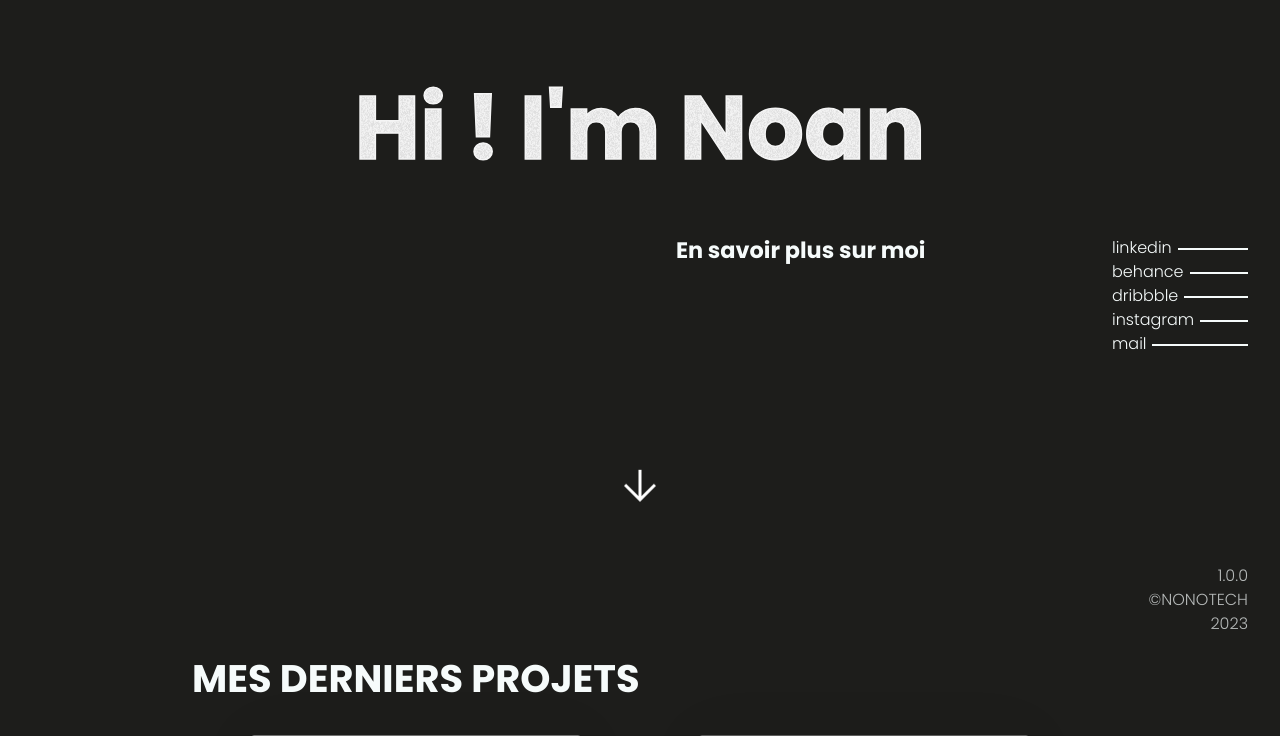
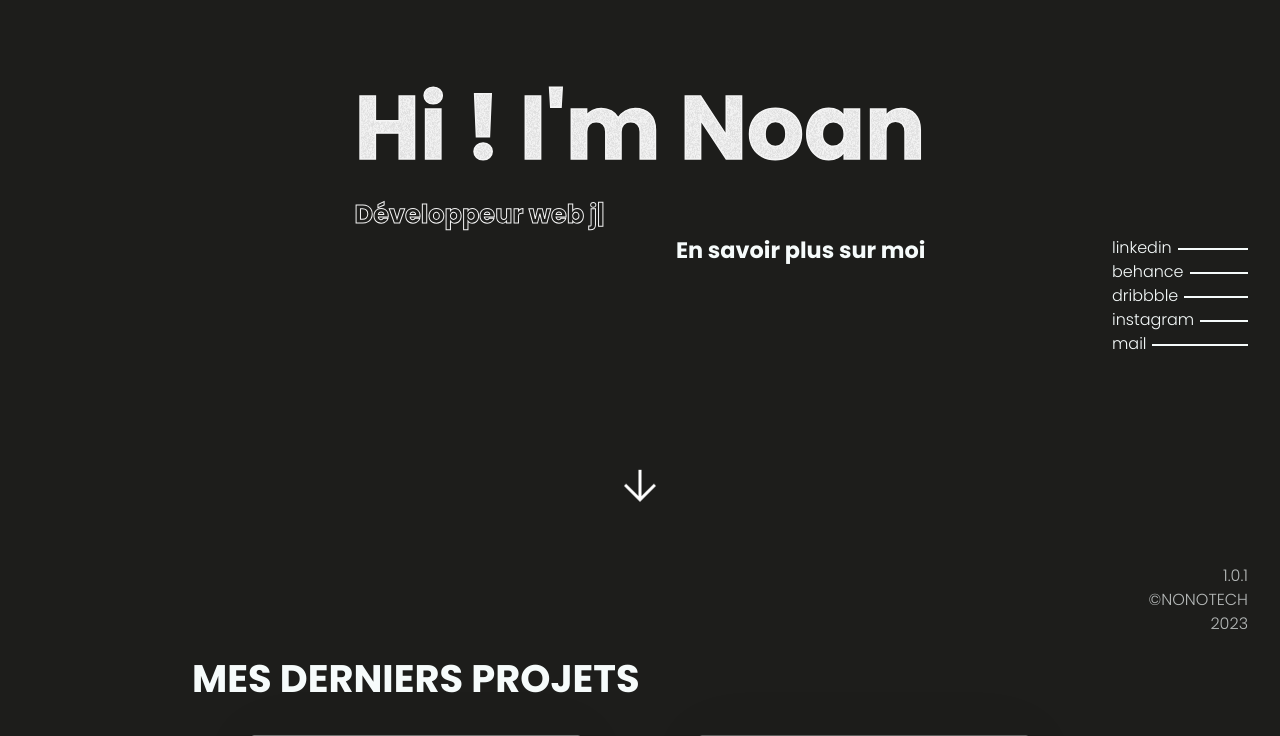
Before and after one commit to nonotech23/nonotech.github.io, a PHP site: page /index.php in a window 1280 px wide. Shown: the part 212-948 px from the top of the page. Run offline with PHP 8.4, Linux system fonts and the light colour scheme; grey boxes are pictures that could not be loaded.

Commit message:
Version actuelle UP/Online
NOTES DE PATCH 1.0.1 portfolio:
Nouveaux :
- Versioning en bas à droite OK
- Index : text writing OK
- Modification lien CV
- MàJ CV Finale Alternance
- Espace versioning agrandit

Suppression :
- Taille footer max écran

```diff
--- a/CSS/style.css
+++ b/CSS/style.css
@@ -511,7 +511,7 @@
 }
 
 #job {
-    opacity: 0;
+    /* opacity: 0; */
     font-size: 2vw;
     font-weight: 800;
     color: transparent;
@@ -625,7 +625,7 @@
     display: flex;
     position: fixed;
     top: 28rem;
-    /* bottom: 0rem; */
+    bottom: 2rem;
     right: 2rem;
     overflow: hidden;
     width: 8.5rem;
@@ -730,9 +730,6 @@
     .wrapper-para p {
         font-size: 1.25rem;
     }
-    nav.footer{
-        height: 45rem;
-    }
 }
 @media only screen and (max-height: 930px){
 
--- a/inc/footer.php
+++ b/inc/footer.php
@@ -7,7 +7,7 @@
     <li class="footer--list--item"><a href="mailto:delaneau.n@gmail.com">mail</a></li>
   </ol>
   <div>
-    <div class="copyright">1.0.0</div>
+    <div class="copyright">1.0.1</div>
     <div class="copyright">©NONOTECH</div>
     <div class="copyright"><?= date('Y') ?></div>
   </div>
--- a/inc/nav.php
+++ b/inc/nav.php
@@ -7,7 +7,7 @@
             <ul id="primary">
                 <li><a href="projets.php">Mes Projets</a></li>
                 <li><a href="me.php">À propos</a></li>
-                <li><a href="img/CV_Noan_Delaneau.pdf" target="_blank">Mon CV</a></li>
+                <li><a href="IMG/CV_Noan_Delaneau.pdf" target="_blank">Mon CV</a></li>
             </ul>
         </div>
         <div>
```
